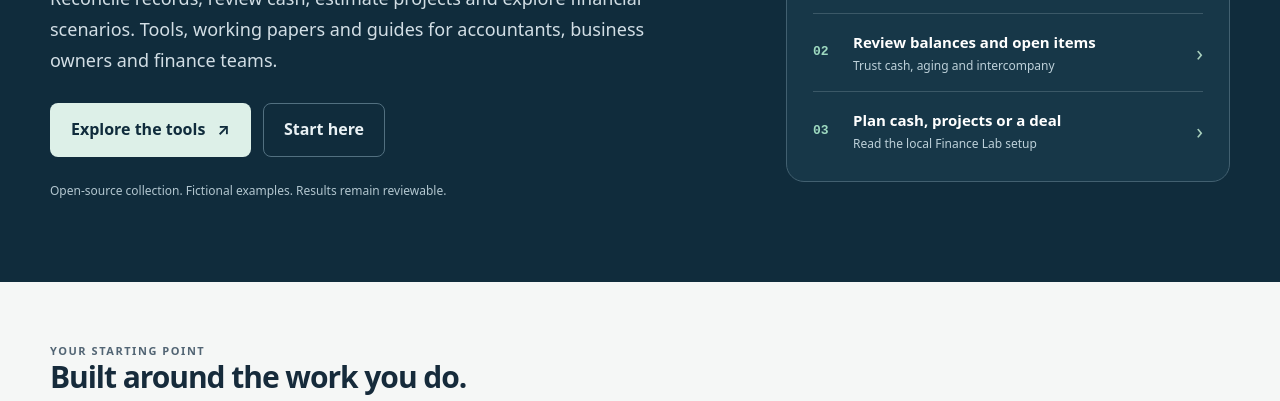
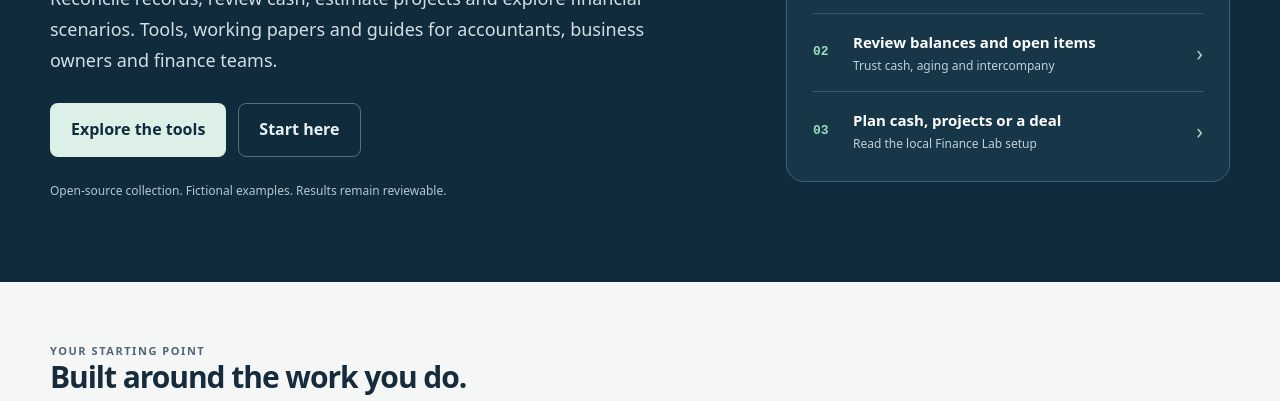
Before and after one commit to Ehtisham514/apex-reconciliation-toolkit, a plain HTML site: page index.html in a window 1280 px wide. Shown: the part 370-771 px from the top of the page. Drawn offline with Linux system fonts and the light colour scheme.

```diff
--- a/index.html
+++ b/index.html
@@ -26,7 +26,7 @@
       <p class="eyebrow">Practical tools. Transparent calculations.</p>
       <h1 id="hero-title">Accounting work,<br><em>organized in one place.</em></h1>
       <p class="lede">Reconcile records, review cash, estimate projects and explore financial scenarios. Tools, working papers and guides for accountants, business owners and finance teams.</p>
-      <div class="actions"><a class="button" href="#tools">Explore the tools <span aria-hidden="true">↗</span></a><a class="button secondary" href="https://github.com/Ehtisham514/apex-reconciliation-toolkit/blob/main/docs/START_HERE.md">Start here</a></div>
+      <div class="actions"><a class="button" href="#tools">Explore the tools</a><a class="button secondary" href="https://github.com/Ehtisham514/apex-reconciliation-toolkit/blob/main/docs/START_HERE.md">Start here</a></div>
       <p class="hero-note">Open-source collection. Fictional examples. Results remain reviewable.</p>
     </div>
     <aside class="path-panel" aria-label="Quick task selection">
```
Also changed, not shown: 2 other files.
